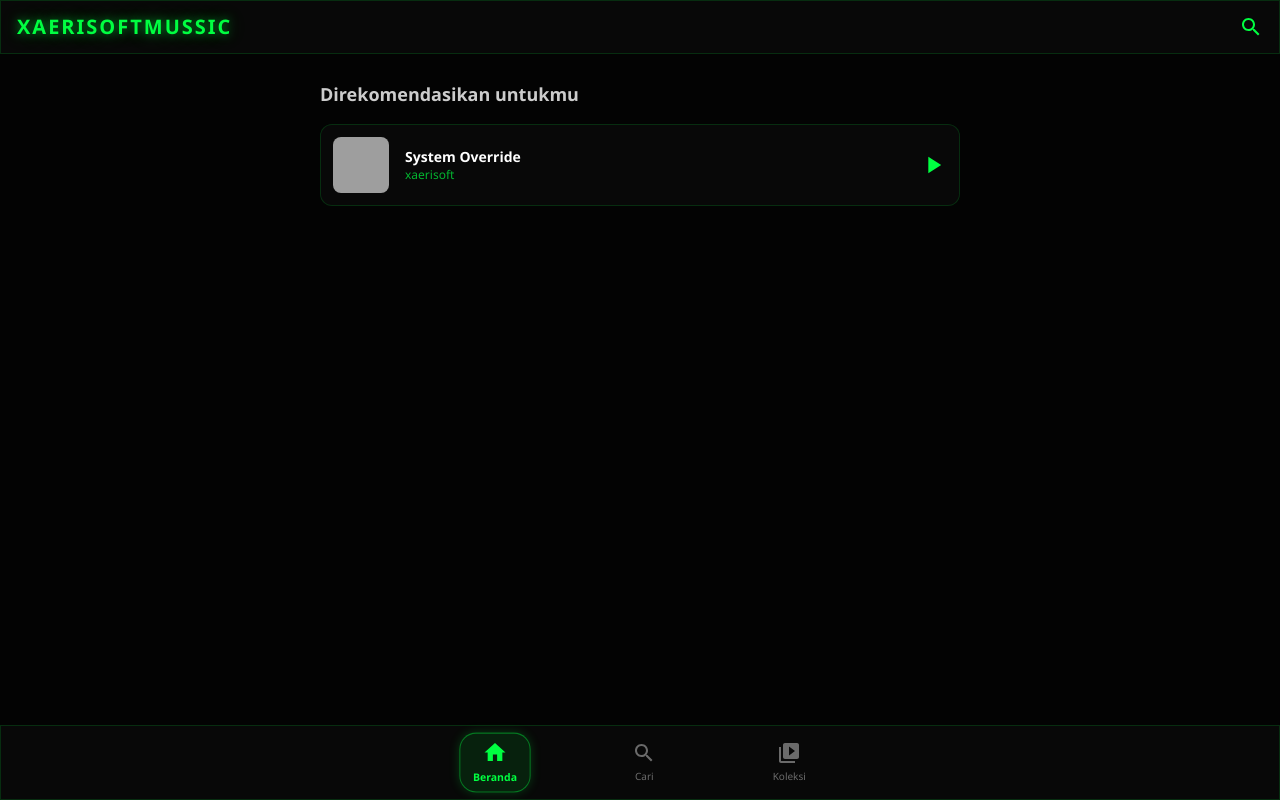
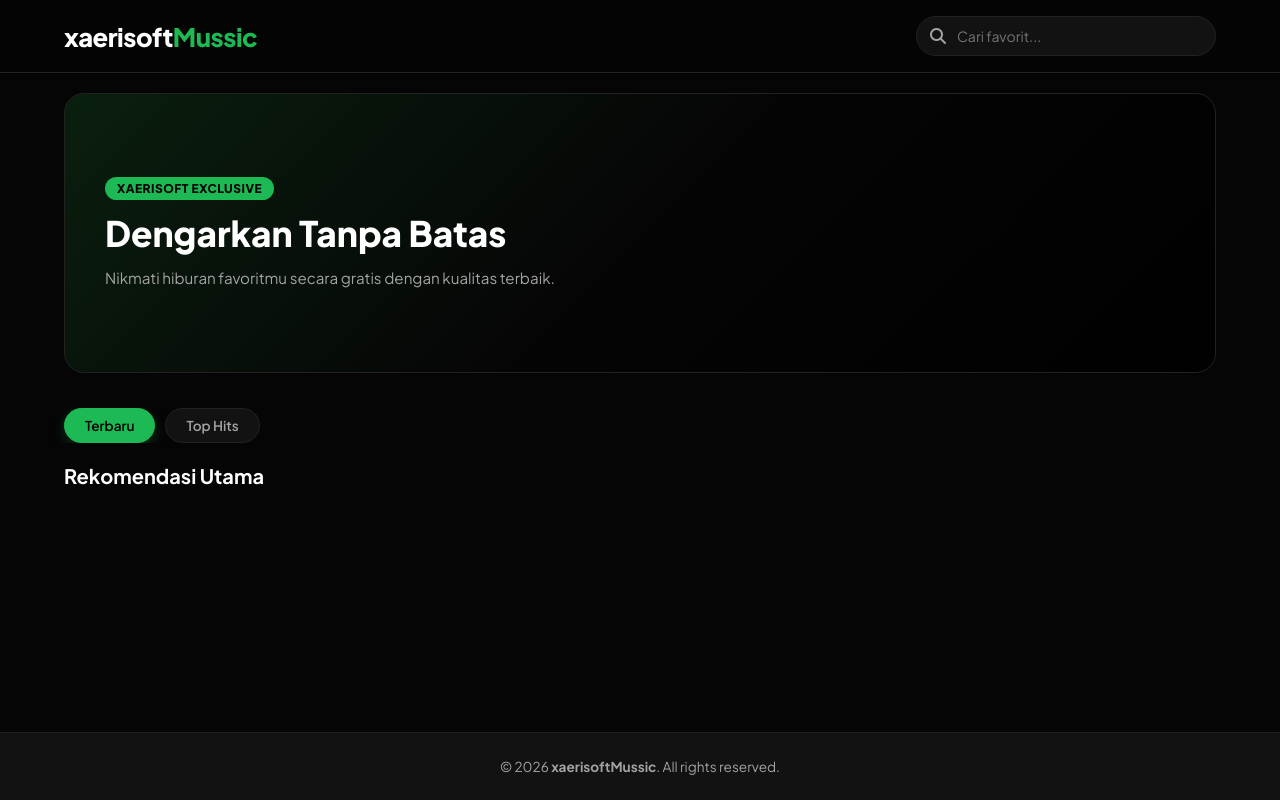
Before and after one commit to wilxd-here/mussic, a plain HTML site: page index.html in a window 1280 px wide. Drawn offline with nearby package versions, Linux system fonts and the light colour scheme; grey boxes are pictures that could not be loaded.

Commit message:
Add files via upload

```diff
--- a/index.html
+++ b/index.html
@@ -2,177 +2,391 @@
 <html lang="id">
 <head>
   <meta charset="UTF-8">
-    <meta name="viewport" content="width=device-width, initial-scale=1.0, maximum-scale=1.0, user-scalable=no">
+  <meta name="viewport" content="width=device-width, initial-scale=1.0">
+  <title>xaerisoftMussic</title>
 
-    <!-- Meta Tags xaerisoftMussic -->
-    <title>xaerisoftMussic - Web Music Player</title>
-    <meta content="xaerisoftMussic" name="apple-mobile-web-app-title"/>
-    <meta content="xaerisoftMussic" property="og:site_name"/>
-    <meta content="xaerisoftMussic" property="og:title"/>
-    <meta content="xaerisoftMussic - Web Music Player" property="og:description"/>
-
-    <!-- Tailwind CSS (Opsional untuk utilitas layout, jika kamu pakai di versi sebelumnya) -->
-    <script src="https://cdn.tailwindcss.com"></script>
+  <!-- Font & FontAwesome Icon -->
+  <link rel="preconnect" href="https://fonts.googleapis.com">
+  <link rel="preconnect" href="https://fonts.gstatic.com" crossorigin>
+  <link href="https://fonts.googleapis.com/css2?family=Plus+Jakarta+Sans:wght@400;500;600;700;800&display=swap" rel="stylesheet">
+  <link rel="stylesheet" href="https://cdnjs.cloudflare.com/ajax/libs/font-awesome/6.4.0/css/all.min.css">
 
   <style>
+    /* Tema Baru: Hitam Pekat & Hijau Kalem (Elegan) */
     :root {
-            --bg-color: #030303; /* Hitam sangat pekat */
-            --text-primary: #ffffff;
-            --text-secondary: #9ca3af;
-            --accent-green: #00FF41; /* Hijau Neon/Matrix khas xaerisoft */
-            --border-color: rgba(0, 255, 65, 0.15);
+      --bg-main: #050505; /* Hitam pekat */
+      --bg-card: #121212; /* Abu-abu sangat gelap untuk card */
+      --bg-card-hover: #1a1a1a;
+      --accent: #1db954; /* Hijau kalem khas Spotify */
+      --accent-glow: rgba(29, 185, 84, 0.25);
+      --text-main: #ffffff;
+      --text-muted: #a3a3a3;
+      --border: #222222;
+      --radius: 12px;
     }
 
-        html, body {
-            background: var(--bg-color);
-            color: var(--text-primary);
-            font-family: 'Segoe UI', Tahoma, Geneva, Verdana, sans-serif;
-            margin: 0; padding: 0;
-            overflow-x: hidden;
-            -webkit-tap-highlight-color: transparent;
+    * {
+      margin: 0;
+      padding: 0;
+      box-sizing: border-box;
+      font-family: 'Plus Jakarta Sans', sans-serif;
     }
 
-        /* Hilangkan Scrollbar */
-        .hide-scrollbar::-webkit-scrollbar { display: none; }
-        .hide-scrollbar { -ms-overflow-style: none; scrollbar-width: none; }
-
-        /* Background Gelap Dasar */
-        .app-bg {
-            position: fixed; inset: 0; z-index: -1;
-            background: radial-gradient(circle at top, #0a140d 0%, var(--bg-color) 70%);
+    body {
+      background-color: var(--bg-main);
+      color: var(--text-main);
+      min-height: 100vh;
+      display: flex;
+      flex-direction: column;
     }
 
-        /* Teks Logo Keren */
-        .chrome-text {
-            color: var(--accent-green);
-            font-weight: 900;
-            text-transform: uppercase;
-            letter-spacing: 2px;
-            text-shadow: 0 0 10px rgba(0, 255, 65, 0.5), 0 0 20px rgba(0, 255, 65, 0.3);
+    /* Navbar Glassmorphism */
+    .navbar {
+      position: sticky;
+      top: 0;
+      z-index: 100;
+      background: rgba(5, 5, 5, 0.85);
+      backdrop-filter: blur(12px);
+      border-bottom: 1px solid var(--border);
+      padding: 1rem 5%;
+      display: flex;
+      justify-content: space-between;
+      align-items: center;
     }
 
-        /* Efek Kaca (Glassmorphism) */
-        .glass-card, .glass-dock {
-            background: rgba(10, 10, 10, 0.8);
-            border: 1px solid var(--border-color);
-            backdrop-filter: blur(12px);
-            -webkit-backdrop-filter: blur(12px);
+    .brand {
+      font-size: 1.6rem;
+      font-weight: 800;
+      text-decoration: none;
+      color: var(--text-main);
+      letter-spacing: -0.5px;
+    }
+
+    .brand span {
+      color: var(--accent);
+    }
+
+    .search-container {
+      position: relative;
+      width: 300px;
+    }
+
+    .search-container input {
+      width: 100%;
+      padding: 10px 16px 10px 40px;
+      background: var(--bg-card);
+      border: 1px solid var(--border);
+      border-radius: 20px;
+      color: var(--text-main);
+      font-size: 0.88rem;
+      outline: none;
       transition: all 0.3s ease;
     }
-        .glass-card:hover {
-            background: rgba(15, 15, 15, 0.9);
-            border-color: rgba(0, 255, 65, 0.5);
-            box-shadow: 0 8px 25px rgba(0, 255, 65, 0.15);
-            transform: translateY(-2px);
+
+    .search-container input:focus {
+      border-color: var(--accent);
+      box-shadow: 0 0 15px var(--accent-glow);
     }
 
-        /* Splash Screen */
-        #splash-screen {
-            position: fixed; inset: 0; z-index: 9999;
-            background: radial-gradient(circle at 50% 50%, #0a1f0f 0%, #000000 80%);
-            display: flex; flex-direction: column; align-items: center; justify-content: center;
-            transition: opacity 0.5s ease;
-        }
-        .splash-logo-wrap {
-            border: 2px solid var(--accent-green);
-            box-shadow: 0 0 25px rgba(0, 255, 65, 0.3);
-            border-radius: 50%; width: 100px; height: 100px;
-            display: flex; align-items: center; justify-content: center;
-            margin-bottom: 20px;
-        }
-        .splash-bar {
-            width: 150px; height: 4px; background: #222; border-radius: 4px; overflow: hidden; margin-top: 20px;
-        }
-        .splash-bar i {
-            display: block; height: 100%;
-            background: linear-gradient(90deg, transparent, var(--accent-green), transparent);
-            width: 50%;
-            animation: loading 1.5s infinite ease-in-out;
-        }
-        @keyframes loading {
-            0% { transform: translateX(-100%); }
-            100% { transform: translateX(200%); }
+    .search-container i {
+      position: absolute;
+      left: 14px;
+      top: 50%;
+      transform: translateY(-50%);
+      color: var(--text-muted);
     }
 
-        /* Animasi Equalizer */
-        @keyframes eq { 0% { height: 4px; } 50% { height: 16px; } 100% { height: 4px; } }
-        .animate-eq-1 { animation: eq 1s ease-in-out infinite; }
-        .animate-eq-2 { animation: eq 1.2s ease-in-out infinite 0.2s; }
-        .animate-eq-3 { animation: eq 0.8s ease-in-out infinite 0.4s; }
+    /* Hero Banner Section - Gradasi Hijau Gelap ke Hitam */
+    .hero {
+      position: relative;
+      margin: 20px 5%;
+      min-height: 280px;
+      border-radius: 20px;
+      overflow: hidden;
+      background: linear-gradient(135deg, #0a1f0f, #050505, #000000);
+      display: flex;
+      align-items: center;
+      padding: 40px;
+      border: 1px solid var(--border);
+    }
 
-        /* Toast Notification */
-        #toast {
-            position: fixed; bottom: 100px; left: 50%; transform: translateX(-50%) translateY(20px);
-            background: rgba(0, 255, 65, 0.15); border: 1px solid var(--accent-green);
-            color: var(--accent-green); padding: 10px 20px; border-radius: 30px;
-            font-size: 14px; font-weight: bold; opacity: 0; pointer-events: none;
-            transition: all 0.3s ease; z-index: 1000; box-shadow: 0 0 15px rgba(0, 255, 65, 0.2);
+    .hero-content {
+      max-width: 600px;
+      z-index: 2;
     }
-        #toast.show { opacity: 1; transform: translateX(-50%) translateY(0); }
+
+    .badge {
+      display: inline-block;
+      background: var(--accent);
+      color: #000;
+      padding: 4px 12px;
+      border-radius: 20px;
+      font-size: 0.75rem;
+      font-weight: 800;
+      text-transform: uppercase;
+      margin-bottom: 12px;
+      letter-spacing: 0.5px;
+    }
+
+    .hero h1 {
+      font-size: 2.2rem;
+      font-weight: 800;
+      line-height: 1.2;
+      margin-bottom: 12px;
+    }
+
+    .hero p {
+      color: var(--text-muted);
+      font-size: 0.95rem;
+      line-height: 1.5;
+    }
+
+    /* Filter Bar */
+    .filter-bar {
+      padding: 0 5%;
+      margin: 15px 0 10px 0;
+      display: flex;
+      gap: 10px;
+      overflow-x: auto;
+    }
+
+    .filter-btn {
+      background: var(--bg-card);
+      border: 1px solid var(--border);
+      color: var(--text-muted);
+      padding: 8px 20px;
+      border-radius: 20px;
+      font-weight: 600;
+      font-size: 0.85rem;
+      cursor: pointer;
+      transition: all 0.2s ease;
+      white-space: nowrap;
+    }
+
+    .filter-btn.active, .filter-btn:hover {
+      background: var(--accent);
+      color: #000;
+      border-color: var(--accent);
+      box-shadow: 0 4px 12px var(--accent-glow);
+    }
+
+    .section-title {
+      padding: 10px 5% 0 5%;
+      font-size: 1.25rem;
+      font-weight: 700;
+    }
+
+    /* Grid Modern */
+    .movie-grid {
+      display: grid;
+      /* Disesuaikan menjadi grid kotak (1:1) ala cover album/playlist musik */
+      grid-template-columns: repeat(auto-fill, minmax(170px, 1fr));
+      gap: 20px;
+      padding: 20px 5%;
+    }
+
+    .movie-card {
+      background: var(--bg-card);
+      border-radius: var(--radius);
+      overflow: hidden;
+      border: 1px solid var(--border);
+      transition: all 0.3s cubic-bezier(0.4, 0, 0.2, 1);
+      cursor: pointer;
+    }
+
+    .movie-card:hover {
+      transform: translateY(-6px);
+      border-color: var(--accent);
+      box-shadow: 0 10px 25px rgba(0, 0, 0, 0.8), 0 0 15px var(--accent-glow);
+    }
+
+    .poster-wrapper {
+      position: relative;
+      width: 100%;
+      aspect-ratio: 1/1; /* Rasio kotak ala cover album */
+      overflow: hidden;
+      background: #111;
+    }
+
+    .poster-wrapper img {
+      width: 100%;
+      height: 100%;
+      object-fit: cover;
+      transition: transform 0.3s ease;
+    }
+
+    .movie-card:hover .poster-wrapper img {
+      transform: scale(1.06);
+    }
+
+    .card-info {
+      padding: 12px;
+    }
+
+    .card-title {
+      font-size: 0.88rem;
+      font-weight: 600;
+      white-space: nowrap;
+      overflow: hidden;
+      text-overflow: ellipsis;
+      color: var(--text-main);
+    }
+
+    /* Modal Player Streaming */
+    .modal {
+      display: none;
+      position: fixed;
+      inset: 0;
+      z-index: 1000;
+      background: rgba(0, 0, 0, 0.9);
+      backdrop-filter: blur(8px);
+      align-items: center;
+      justify-content: center;
+      padding: 20px;
+    }
+
+    .modal.active {
+      display: flex;
+    }
+
+    .modal-content {
+      background: var(--bg-card);
+      width: 100%;
+      max-width: 900px;
+      border-radius: 16px;
+      border: 1px solid var(--border);
+      overflow: hidden;
+    }
+
+    .modal-header {
+      padding: 16px 20px;
+      display: flex;
+      justify-content: space-between;
+      align-items: center;
+      border-bottom: 1px solid var(--border);
+    }
+
+    .close-btn {
+      background: none;
+      border: none;
+      color: var(--text-muted);
+      font-size: 1.5rem;
+      cursor: pointer;
+    }
+
+    .close-btn:hover {
+      color: var(--accent);
+    }
+
+    .iframe-container {
+      width: 100%;
+      aspect-ratio: 16/9;
+      background: #000;
+    }
+
+    .iframe-container iframe {
+      width: 100%;
+      height: 100%;
+      border: none;
+    }
+
+    .server-selector {
+      padding: 15px 20px;
+      display: flex;
+      gap: 10px;
+      flex-wrap: wrap;
+      background: var(--bg-main);
+    }
+
+    .server-btn {
+      background: var(--bg-card);
+      border: 1px solid var(--border);
+      color: var(--text-main);
+      padding: 6px 14px;
+      border-radius: 8px;
+      font-size: 0.8rem;
+      cursor: pointer;
+    }
+
+    .server-btn.active {
+      background: var(--accent);
+      color: #000;
+      border-color: var(--accent);
+      font-weight: 600;
+    }
+
+    /* Footer */
+    footer {
+      margin-top: auto;
+      background: var(--bg-card);
+      border-top: 1px solid var(--border);
+      padding: 25px 5%;
+      text-align: center;
+      color: var(--text-muted);
+      font-size: 0.85rem;
+    }
+
+    @media (max-width: 600px) {
+      .hero { padding: 25px; }
+      .hero h1 { font-size: 1.5rem; }
+      .movie-grid { grid-template-columns: repeat(auto-fill, minmax(130px, 1fr)); gap: 12px; }
+      .search-container { width: 170px; }
+    }
   </style>
 </head>
 <body>
 
-    <!-- Splash Screen -->
-    <div id="splash-screen">
-        <div class="splash-logo-wrap">
-            <svg width="40" height="40" viewBox="0 0 24 24" fill="var(--accent-green)">
-                <path d="M12 3v10.55c-.59-.34-1.27-.55-2-.55-2.21 0-4 1.79-4 4s1.79 4 4 4 4-1.79 4-4V7h4V3h-6z"/>
-            </svg>
-        </div>
-        <div class="splash-title chrome-text text-2xl">xaerisoftMussic</div>
-        <div class="splash-bar"><i></i></div>
-    </div>
-
-    <div class="app-bg"></div>
-
-    <!-- Header -->
-    <header class="fixed top-0 w-full glass-dock z-50 px-4 py-3 flex justify-between items-center">
-        <div class="chrome-text text-xl">xaerisoftMussic</div>
-        <button class="text-[#00FF41] hover:text-white transition">
-            <svg width="24" height="24" fill="currentColor" viewBox="0 0 24 24"><path d="M15.5 14h-.79l-.28-.27C15.41 12.59 16 11.11 16 9.5 16 5.91 13.09 3 9.5 3S3 5.91 3 9.5 5.91 16 9.5 16c1.61 0 3.09-.59 4.23-1.57l.27.28v.79l5 4.99L20.49 19l-4.99-5zm-6 0C7.01 14 5 11.99 5 9.5S7.01 5 9.5 5 14 7.01 14 9.5 11.99 14 9.5 14z"/></svg>
-        </button>
-    </header>
-
-    <!-- Main Content (Tempat API me-render lagu) -->
-    <main id="main-content" class="pt-20 pb-28 px-4 max-w-2xl mx-auto min-h-screen">
-        <h2 class="text-white/80 font-bold mb-4 text-lg">Direkomendasikan untukmu</h2>
-
-        <div id="track-list" class="flex flex-col gap-3">
-            <!-- Contoh Card Lagu (Render API kamu di sini) -->
-            <div class="glass-card rounded-xl p-3 flex items-center gap-4 cursor-pointer" onclick="playMusic('Lagu Hacker 1', 'xaerisoft')">
-                <div class="w-14 h-14 bg-gray-800 rounded-lg bg-cover bg-center" style="background-image: url('https://source.unsplash.com/random/100x100/?cyberpunk');"></div>
-                <div class="flex-1">
-                    <h3 class="text-white font-semibold text-sm">System Override</h3>
-                    <p class="text-[#00FF41]/70 text-xs">xaerisoft</p>
-                </div>
-                <button class="text-[#00FF41]">
-                    <svg width="28" height="28" fill="currentColor" viewBox="0 0 24 24"><path d="M8 5v14l11-7z"/></svg>
-                </button>
-            </div>
-        </div>
-    </main>
-
-    <!-- Bottom Navigation -->
-    <nav class="fixed bottom-0 w-full glass-dock z-50 px-2 py-2 pb-safe">
-        <div class="flex justify-around items-center max-w-md mx-auto">
-            <div id="nav-home" class="nav-item group relative flex flex-col items-center justify-center cursor-pointer select-none py-1.5 px-3 rounded-2xl bg-[#00FF41]/10 text-[#00FF41] font-bold transition-all duration-300 shadow-[0_0_10px_rgba(0,255,65,0.2)] scale-105 border border-[#00FF41]/40" onclick="switchNav('home')">
-                <svg width="24" height="24" fill="currentColor" viewBox="0 0 24 24"><path d="M10 20v-6h4v6h5v-8h3L12 3 2 12h3v8z"/></svg>
-                <span class="text-[10px] mt-1">Beranda</span>
-            </div>
-            <div id="nav-search" class="nav-item group relative flex flex-col items-center justify-center cursor-pointer select-none py-1.5 px-3 rounded-2xl text-white/40 hover:text-[#00FF41]/70 transition-all duration-300 border border-transparent" onclick="switchNav('search')">
-                <svg width="24" height="24" fill="currentColor" viewBox="0 0 24 24"><path d="M15.5 14h-.79l-.28-.27C15.41 12.59 16 11.11 16 9.5 16 5.91 13.09 3 9.5 3S3 5.91 3 9.5 5.91 16 9.5 16c1.61 0 3.09-.59 4.23-1.57l.27.28v.79l5 4.99L20.49 19l-4.99-5zm-6 0C7.01 14 5 11.99 5 9.5S7.01 5 9.5 5 14 7.01 14 9.5 11.99 14 9.5 14z"/></svg>
-                <span class="text-[10px] mt-1">Cari</span>
-            </div>
-            <div id="nav-library" class="nav-item group relative flex flex-col items-center justify-center cursor-pointer select-none py-1.5 px-3 rounded-2xl text-white/40 hover:text-[#00FF41]/70 transition-all duration-300 border border-transparent" onclick="switchNav('library')">
-                <svg width="24" height="24" fill="currentColor" viewBox="0 0 24 24"><path d="M4 6H2v14c0 1.1.9 2 2 2h14v-2H4V6zm16-4H8c-1.1 0-2 .9-2 2v12c0 1.1.9 2 2 2h12c1.1 0 2-.9 2-2V4c0-1.1-.9-2-2-2zm-8 12.5v-9l6 4.5-6 4.5z"/></svg>
-                <span class="text-[10px] mt-1">Koleksi</span>
-            </div>
+  <!-- Header & Nav -->
+  <nav class="navbar">
+    <a href="/" class="brand">xaerisoft<span>Mussic</span></a>
+    <div class="search-container">
+      <i class="fa-solid fa-magnifying-glass"></i>
+      <input type="text" id="search-input" placeholder="Cari favorit...">
     </div>
   </nav>
 
-    <!-- Komponen Toast / Notifikasi -->
-    <div id="toast">Notifikasi sistem xaerisoft</div>
+  <!-- Hero Section -->
+  <section class="hero">
+    <div class="hero-content">
+      <span class="badge">xaerisoft Exclusive</span>
+      <h1 id="hero-title">Dengarkan Tanpa Batas</h1>
+      <p id="hero-desc">Nikmati hiburan favoritmu secara gratis dengan kualitas terbaik.</p>
+    </div>
+  </section>
+
+  <!-- Filter Menu -->
+  <div class="filter-bar">
+    <button class="filter-btn active" data-filter="home">Terbaru</button>
+    <button class="filter-btn" data-filter="rating">Top Hits</button>
+  </div>
+
+  <h2 class="section-title" id="section-heading">Rekomendasi Utama</h2>
+
+  <!-- Container Grid (Sengaja tetap pakai ID movie-container agar app.js tidak error) -->
+  <main class="movie-grid" id="movie-container">
+    <!-- Konten diisi otomatis dari app.js -->
+  </main>
+
+  <!-- Player Modal -->
+  <div class="modal" id="player-modal">
+    <div class="modal-content">
+      <div class="modal-header">
+        <h3 id="modal-movie-title">Memuat Pemutar...</h3>
+        <button class="close-btn" id="close-modal">&times;</button>
+      </div>
+      <div class="iframe-container">
+        <iframe id="player-iframe" src="" allowfullscreen></iframe>
+      </div>
+      <div class="server-selector" id="server-list">
+        <!-- Daftar tombol server -->
+      </div>
+    </div>
+  </div>
+
+  <!-- Footer -->
+  <footer>
+    <p>&copy; 2026 <strong>xaerisoftMussic</strong>. All rights reserved.</p>
+  </footer>
 
   <script src="app.js"></script>
 </body>
```
Lines whose indentation alone changed are shown as unchanged.
